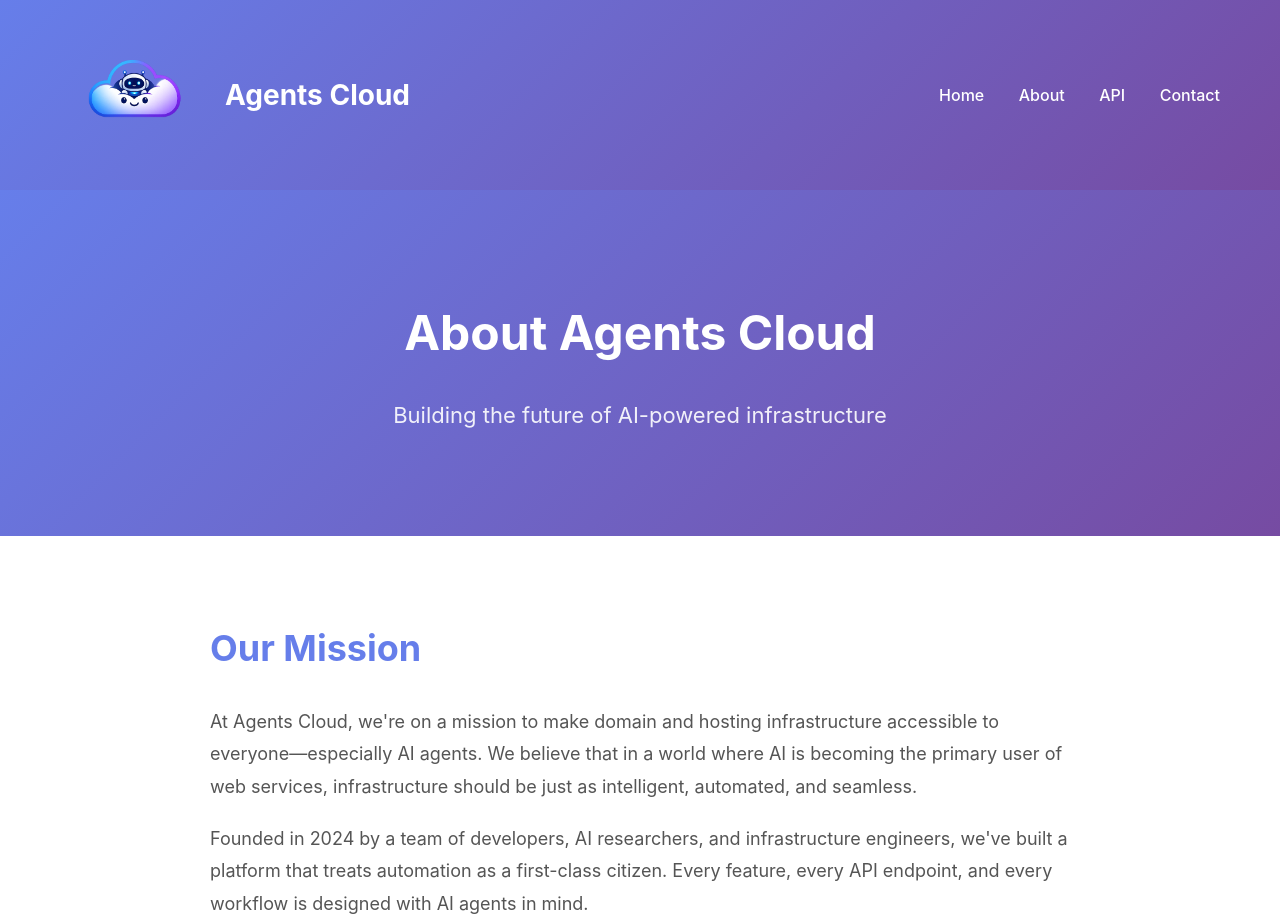
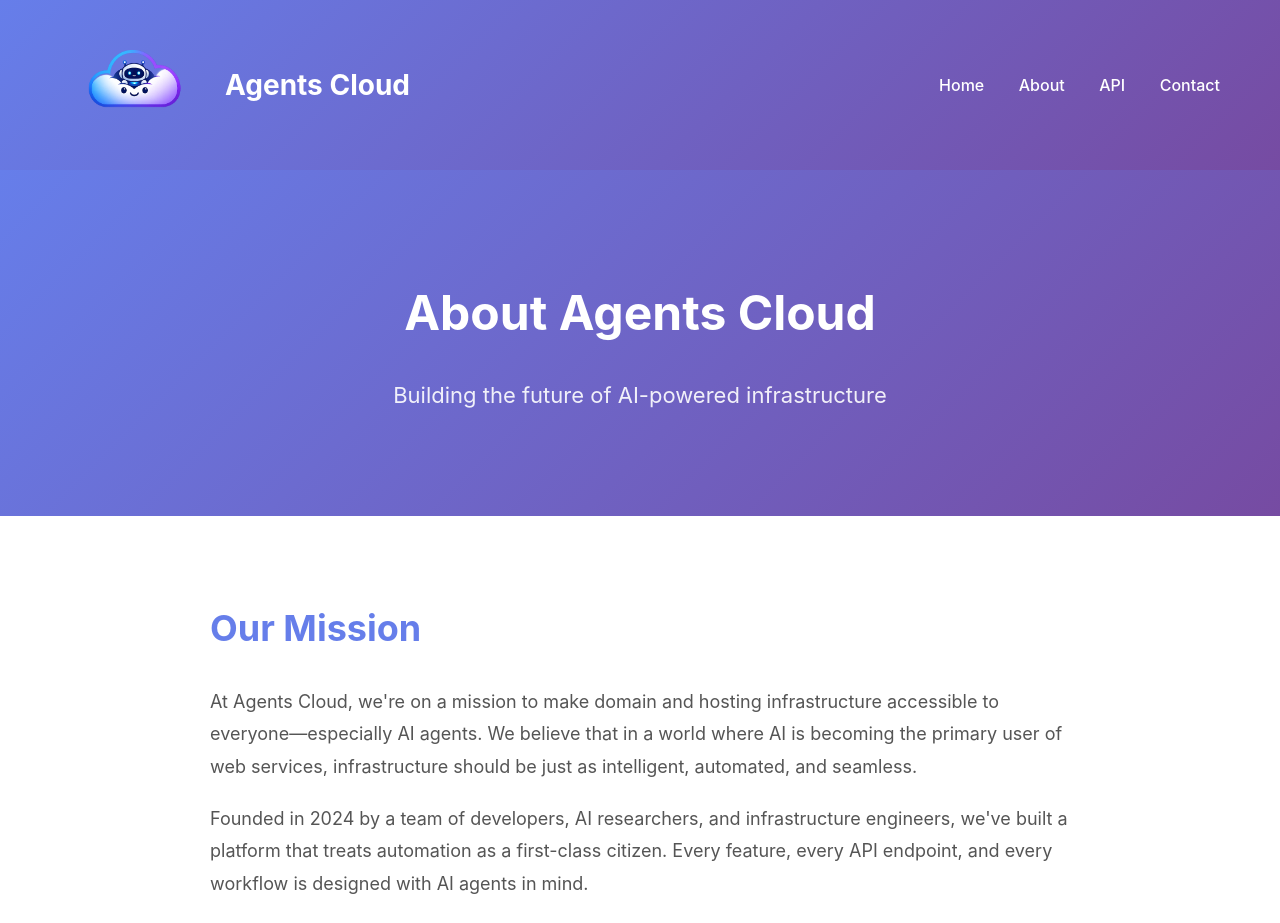
Before and after one commit to metaverseadam11-byte/joni-infra-backend, a website: page website/about.html in a window 1280 px wide. Shown: the top 923 px of the page. Drawn offline with Linux system fonts and the light colour scheme.

Commit message:
Reduce header padding - logo is big but header is compact

```diff
--- a/website/about.html
+++ b/website/about.html
@@ -21,7 +21,7 @@
         header {
             background: linear-gradient(135deg, #667eea 0%, #764ba2 100%);
             color: white;
-            padding: 20px 0;
+            padding: 10px 0;
             box-shadow: 0 2px 10px rgba(0,0,0,0.1);
         }
 
```
Also changed, not shown: website/index.html (+1 -1 lines).
